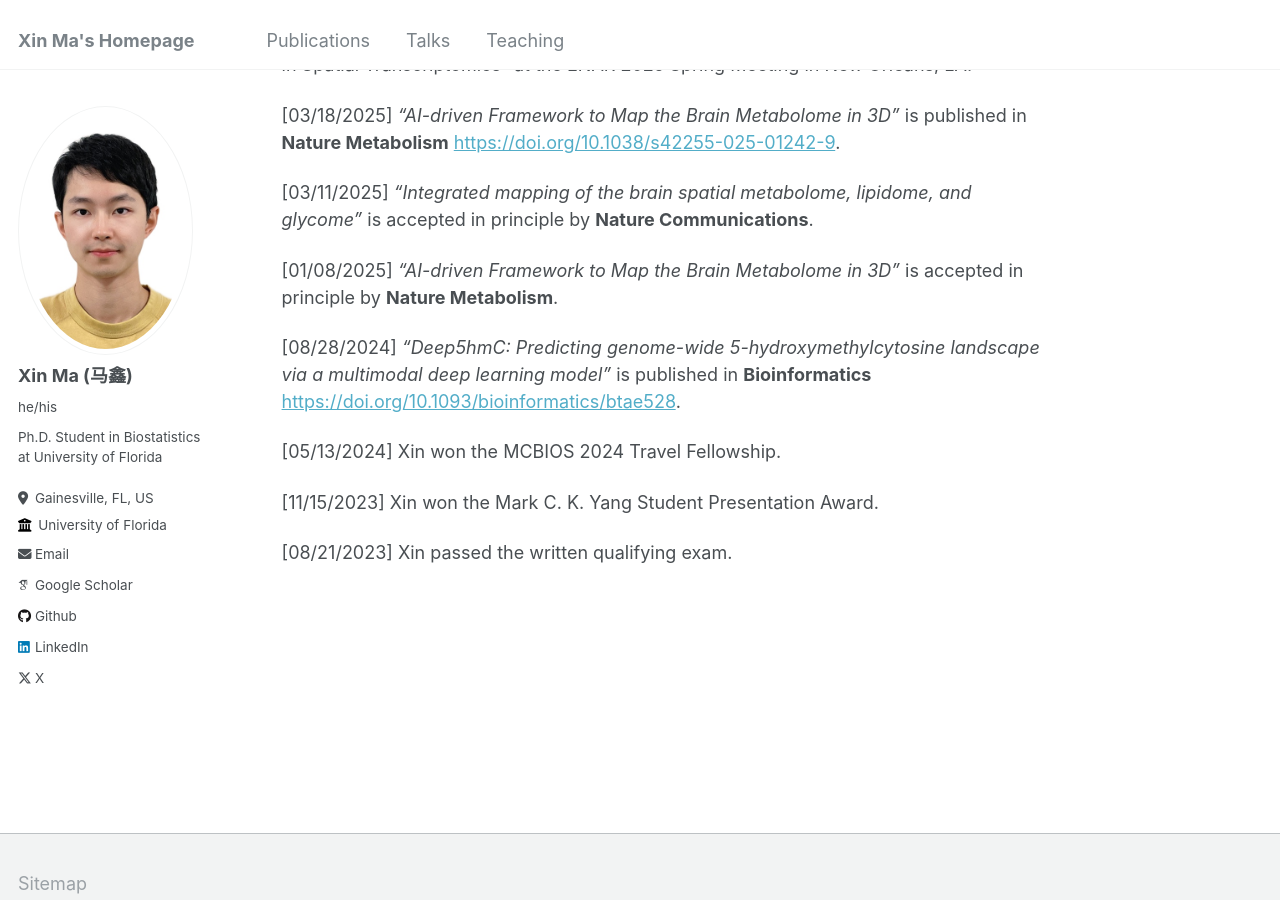
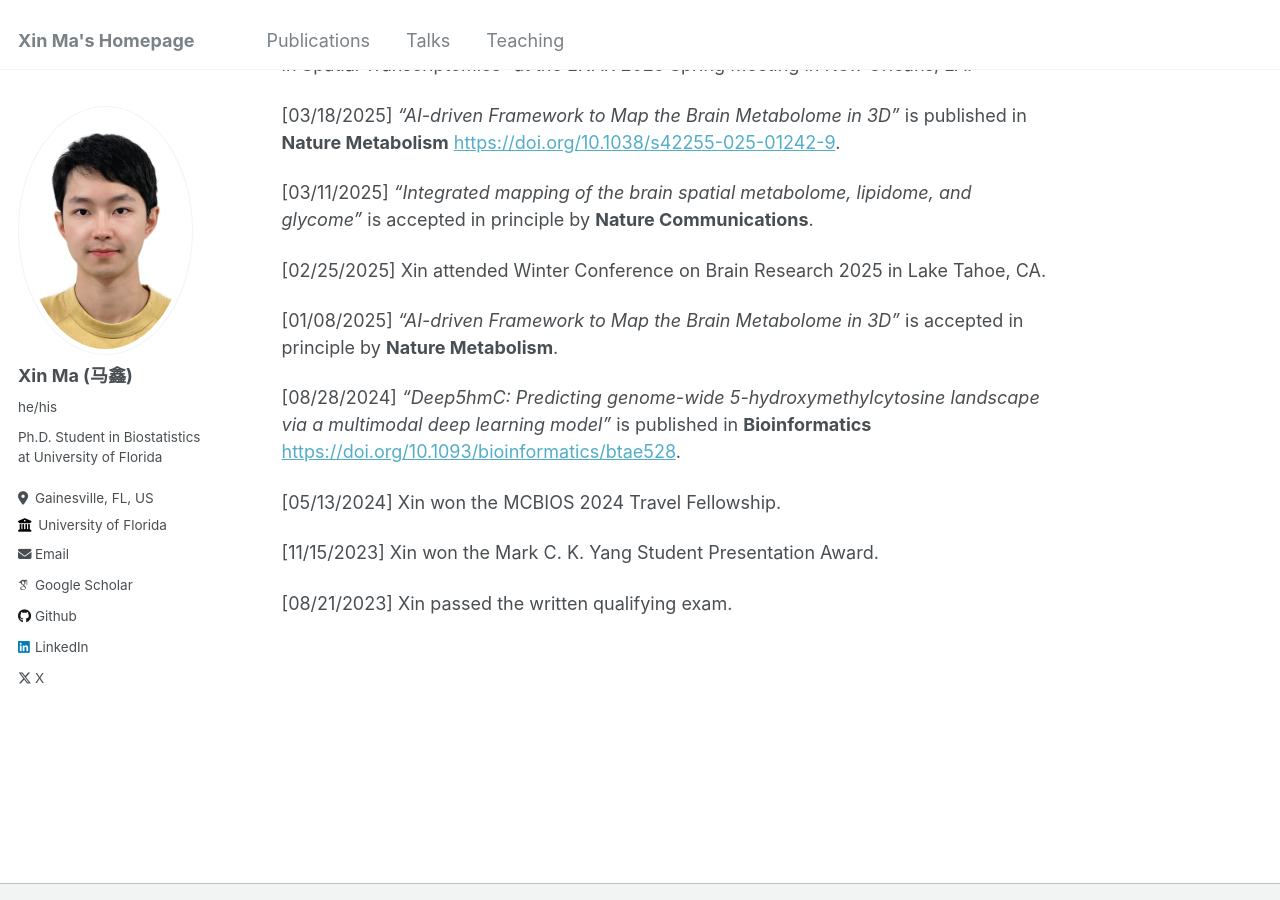
Before and after one commit to XinBiostats/xinbiostats.github.io, a Jekyll site: the page built from _pages/about.md, in a window 1280 px wide and 900 px high, scrolled down 644 px. Built offline with Jekyll 4.4.1, drawn with Linux system fonts in a browser that asks for light colours; some web fonts are replaced.

Commit message:
Update about.md

```diff
--- a/_pages/about.md
+++ b/_pages/about.md
@@ -21,6 +21,8 @@ News
 
 [03/11/2025] _"Integrated mapping of the brain spatial metabolome, lipidome, and glycome"_ is accepted in principle by **Nature Communications**.
 
+[02/25/2025] Xin attended Winter Conference on Brain Research 2025 in Lake Tahoe, CA.
+
 [01/08/2025] _"AI-driven Framework to Map the Brain Metabolome in 3D"_ is accepted in principle by **Nature Metabolism**.
 
 [08/28/2024] _"Deep5hmC: Predicting genome-wide 5-hydroxymethylcytosine landscape via a multimodal deep learning model"_ is published in **Bioinformatics** <https://doi.org/10.1093/bioinformatics/btae528>.
```
